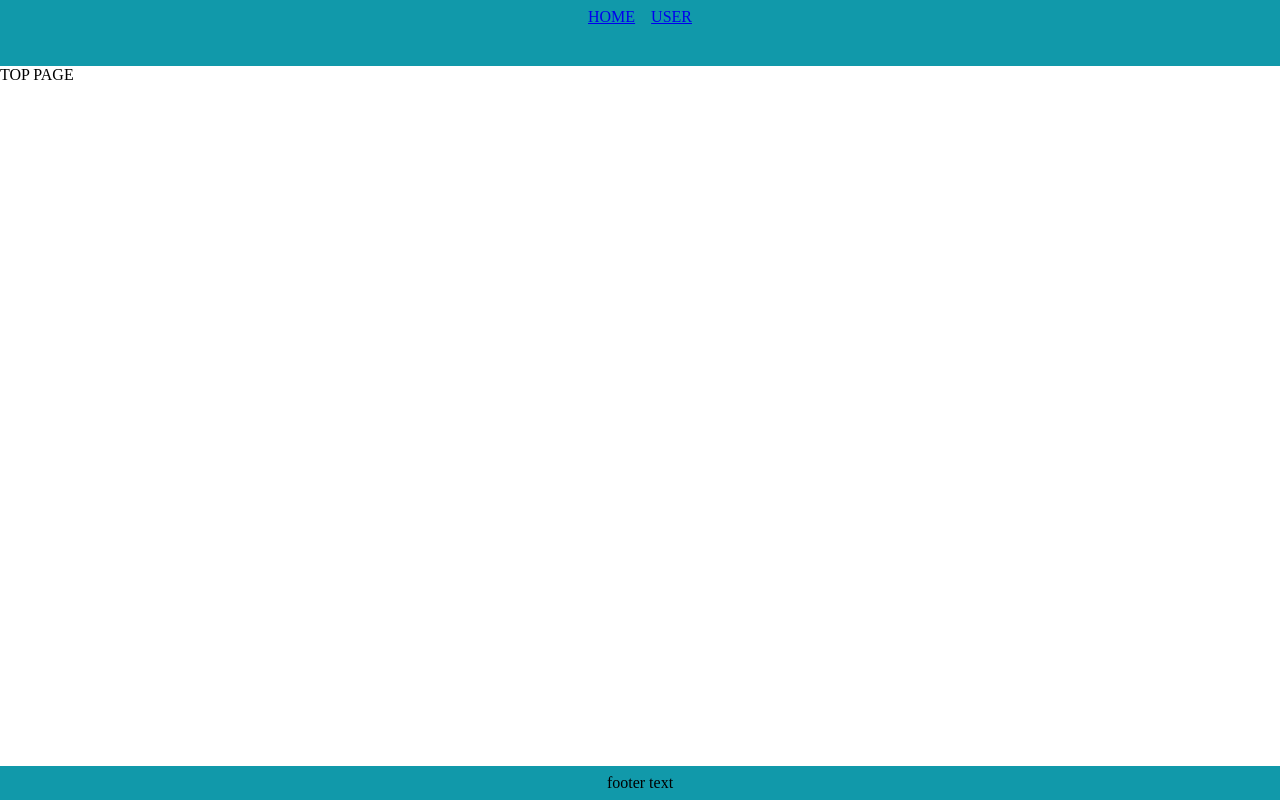
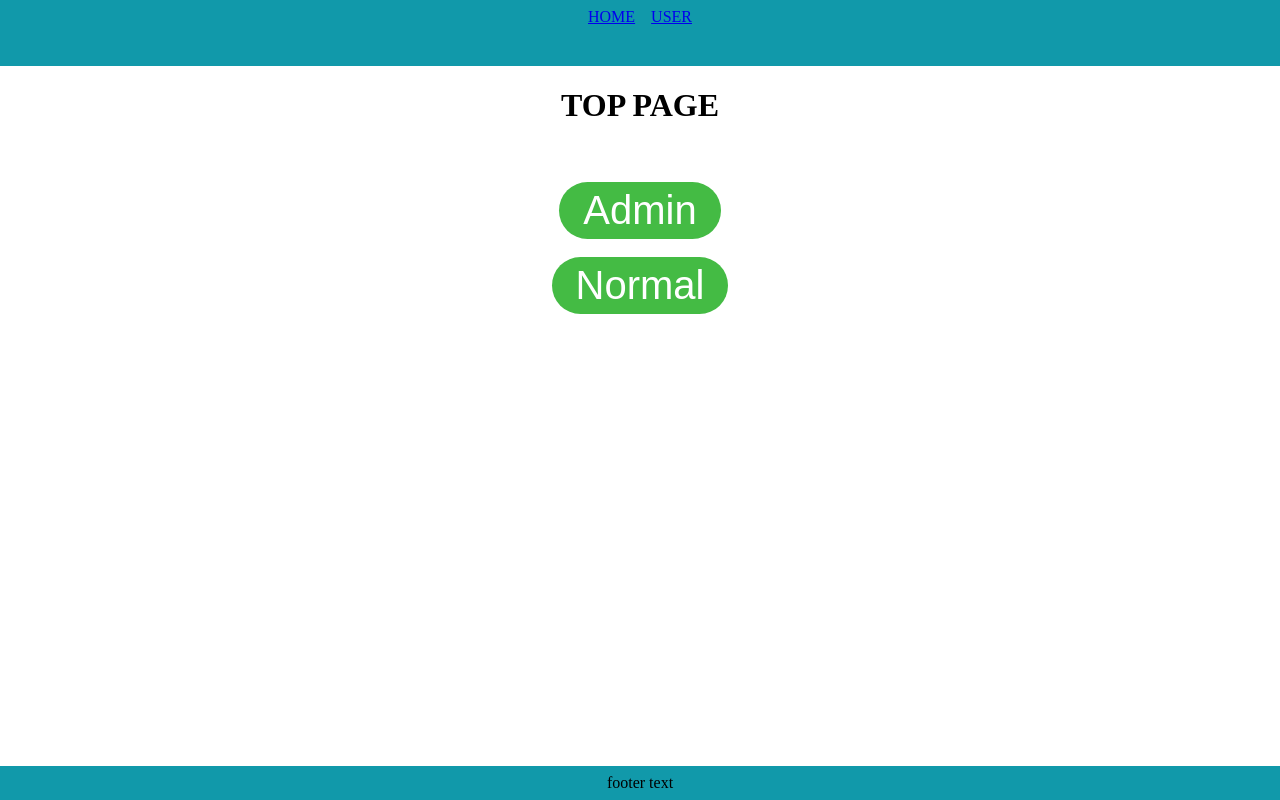
Before and after one commit to sasayan0315/react-learn-atom, a React (Create React App) app: page / in a window 1280 px wide. Built offline with nearby package versions, Linux system fonts and the light colour scheme.

Commit message:
without context

```diff
--- a/src/components/atoms/buttons/SecondaryButton.jsx
+++ b/src/components/atoms/buttons/SecondaryButton.jsx
@@ -2,10 +2,12 @@ import styled from "styled-components";
 import { BaseButton } from "./BaseButton";
 
 export const SecondaryButton = (props) => {
-  const { children } = props;
-  return <StyledButton>{children}</StyledButton>;
+  const { children, onClick } = props;
+  return <StyledButton onClick={onClick}>{children}</StyledButton>;
 };
 
 const StyledButton = styled(BaseButton)`
-  background-color: #00aa55;
+  background-color: #44bb44;
+  color: white;
+  font-size: 30pt;
 `;
--- a/src/components/molecules/user/UserIconWithName.jsx
+++ b/src/components/molecules/user/UserIconWithName.jsx
@@ -1,10 +1,12 @@
 import styled from "styled-components";
 export const UserIconWithName = (props) => {
-  const { image, name } = props;
+  const { image, name, isAdmin } = props;
+  console.log(props);
   return (
     <StyledDiv>
       <StyledImg height={160} src={image} alt={name} />
       <StyledNameLabel>{name}</StyledNameLabel>
+      {isAdmin && <button>Edit</button>}
     </StyledDiv>
   );
 };
--- a/src/components/organisms/user/UserCard.jsx
+++ b/src/components/organisms/user/UserCard.jsx
@@ -4,10 +4,12 @@ import { UserIconWithName } from "../../molecules/user/UserIconWithName.jsx";
 
 export const UserCard = (props) => {
   const { image, name, tel, company } = props.user;
+  const { isAdmin } = props;
+
   return (
     <>
       <Card>
-        <UserIconWithName image={image} name={name} />
+        <UserIconWithName image={image} name={name} isAdmin={isAdmin} />
         <StyledDl>
           <dt>電話番号</dt>
           <dd>{tel}</dd>
--- a/src/components/pages/Top.jsx
+++ b/src/components/pages/Top.jsx
@@ -1,3 +1,26 @@
+import { useCallback } from "react";
+import { useHistory } from "react-router-dom";
+import styled from "styled-components";
+import { SecondaryButton } from "../atoms/buttons/SecondaryButton";
+
 export const Top = () => {
-  return <div>TOP PAGE</div>;
+  const history = useHistory();
+  const onClickAdmin = useCallback(() => {
+    history.push({ pathname: "/users", state: { isAdmin: true } });
+  }, [history]);
+  const onClickNormal = useCallback(() => {
+    history.push({ pathname: "/users", state: { isAdmin: false } });
+  }, [history]);
+
+  return (
+    <>
+      <h1>TOP PAGE</h1>
+      <br />
+      <br />
+      <SecondaryButton onClick={onClickAdmin}>Admin</SecondaryButton>
+      <br />
+      <br />
+      <SecondaryButton onClick={onClickNormal}>Normal</SecondaryButton>
+    </>
+  );
 };
--- a/src/components/pages/Users.jsx
+++ b/src/components/pages/Users.jsx
@@ -1,7 +1,11 @@
+import { useLocation } from "react-router-dom";
 import styled from "styled-components";
 import { SearchInput } from "../molecules/SearchInput";
 import { UserCard } from "../organisms/user/UserCard";
 export const Users = () => {
+  const { state } = useLocation();
+  const isAdmin = state ? state.isAdmin : false;
+
   const users = [...Array(10).keys()].map((val) => {
     return {
       id: val,
@@ -22,7 +26,7 @@ export const Users = () => {
         <SearchInput />
         <SUserArea>
           {users.map((val) => {
-            return <UserCard user={val} />;
+            return <UserCard key={val.id} user={val} isAdmin={isAdmin} />;
           })}
         </SUserArea>
       </SContainer>
--- a/src/styles.css
+++ b/src/styles.css
@@ -2,4 +2,5 @@ body {
   margin: 0;
   min-height: 100vh;
   align-items: center;
+  text-align: center;
 }
```
